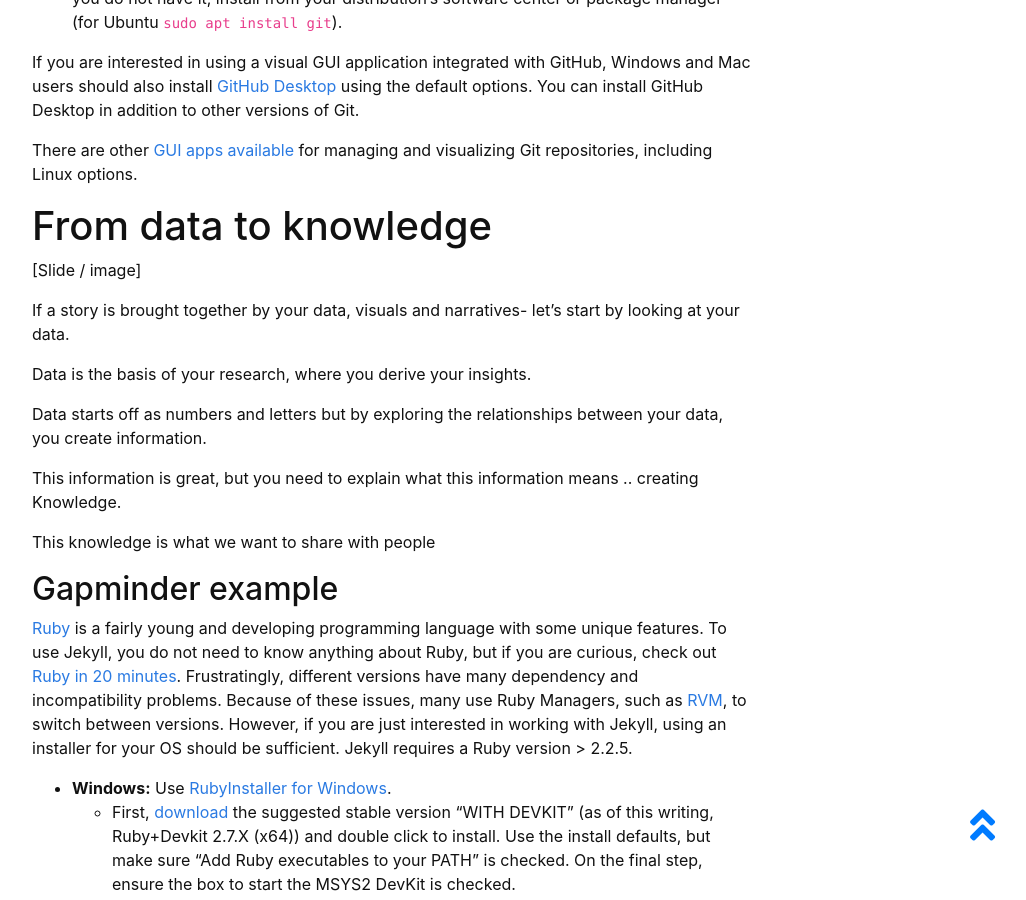
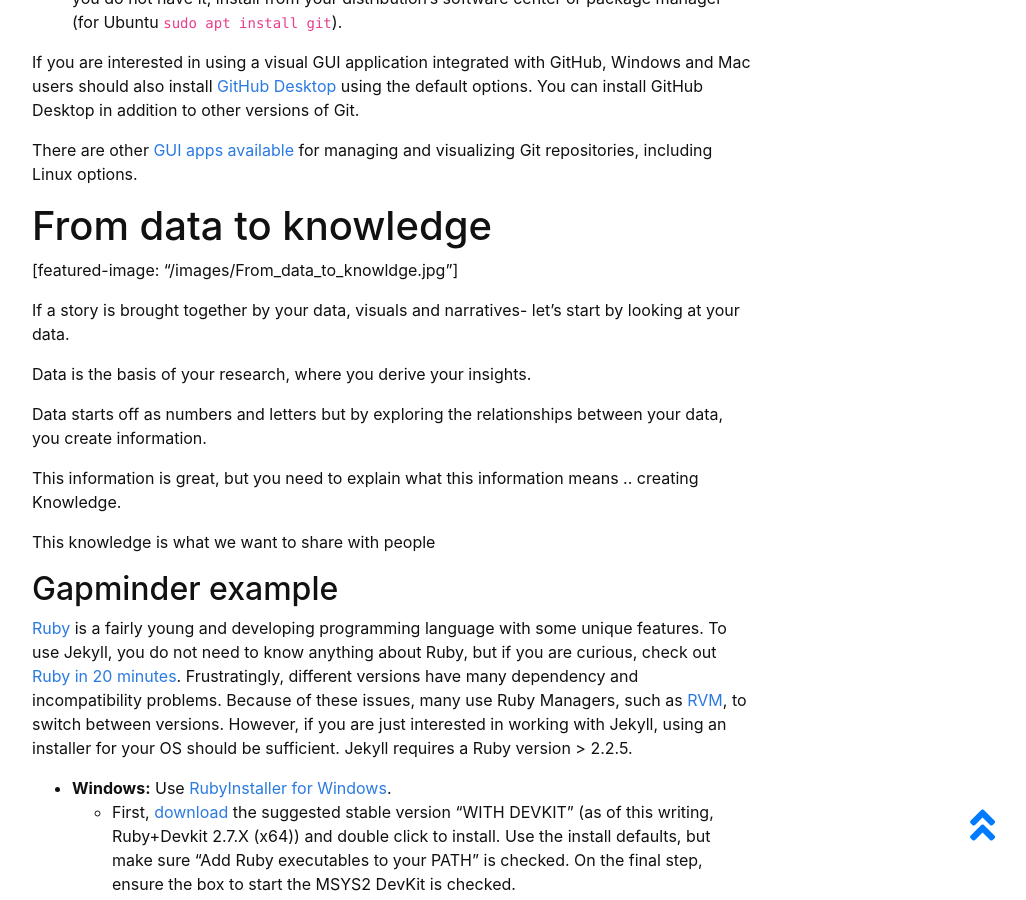
Before and after one commit to masamiy/DataStoryTelling, a Jekyll site: the page built from content/0-intro.md, in a window 1280 px wide and 900 px high, scrolled down 992 px. Shown: the whole window, without its empty margins (248-1274 px from the left). Built offline with Jekyll 4.4.1, drawn with Linux system fonts in a browser that asks for light colours.

Commit message:
Update 0-intro.md

```diff
--- a/content/0-intro.md
+++ b/content/0-intro.md
@@ -38,7 +38,7 @@ There are other [GUI apps available](https://git-scm.com/downloads/guis) for man
 
 # From data to knowledge
 
-[Slide / image]
+[featured-image: "/images/From_data_to_knowldge.jpg"]
 
 If a story is brought together by your data, visuals and narratives- let’s start by looking at your data.
 
```
